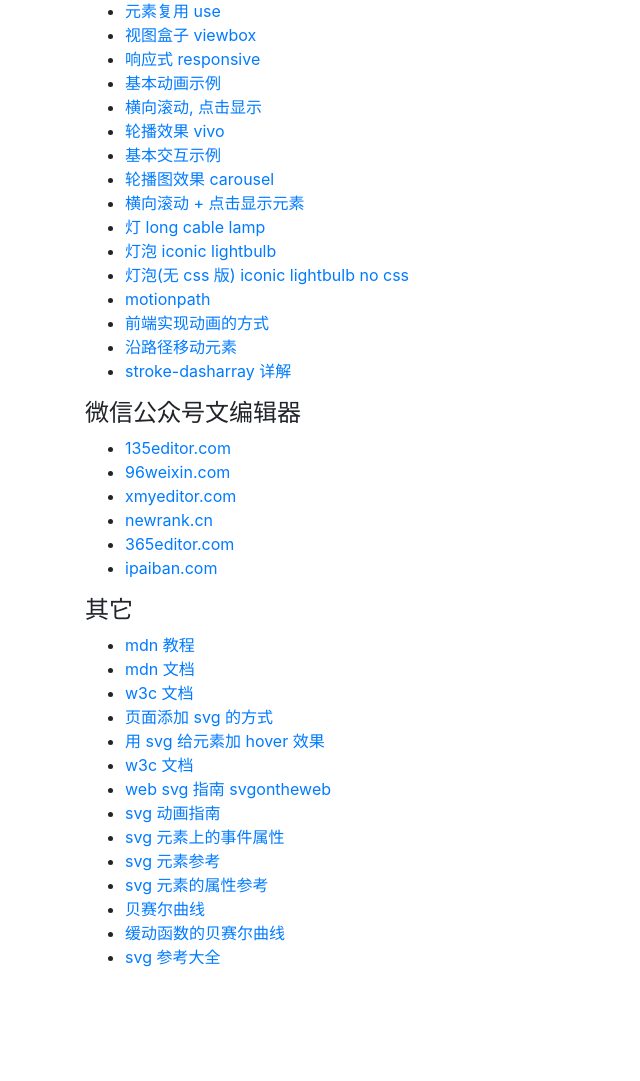
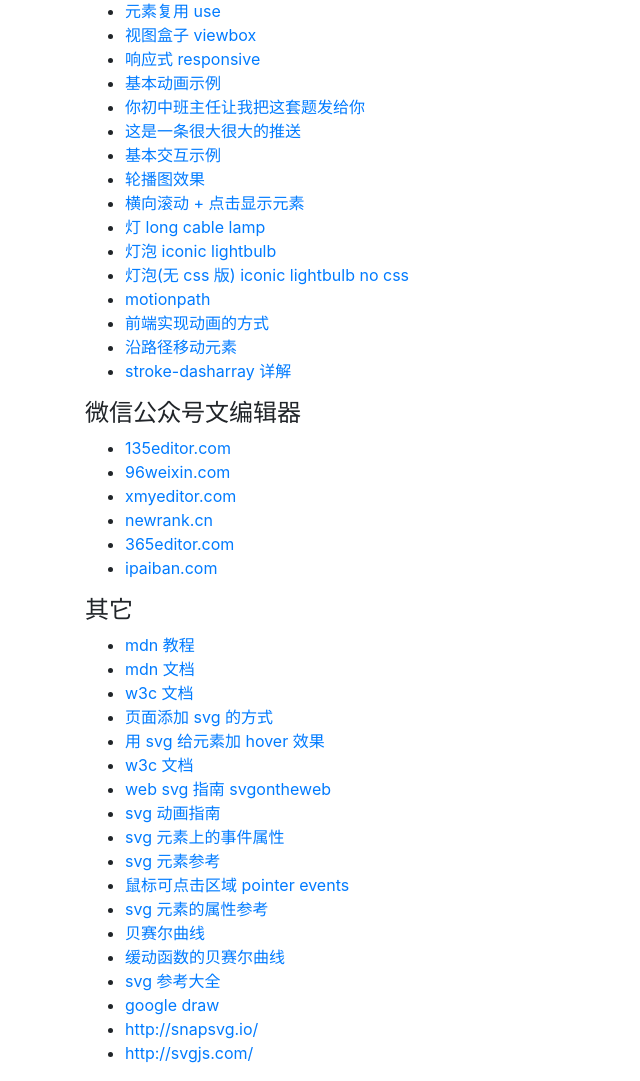
Before and after one commit to shrekuu/svg-for-wechat-articles, a website: page index.html in a window 1280 px wide. Shown: the part 420-1501 px from the top of the page, without its empty margins (0-640 px from the left). Before the commit the page ends 1405 px from the top, so only its background shows below. Drawn offline with Linux system fonts and the light colour scheme.

Commit message:
增加一些参考文档

```diff
--- a/index.html
+++ b/index.html
@@ -75,16 +75,20 @@
                     <a href="/pages/basic-animations.html" target="_blank">基本动画示例</a>
                 </li>
                 <li>
-                <a href="/pages/animation-1.html" target="_blank">横向滚动, 点击显示</a>
+                    <a href="https://mp.weixin.qq.com/s?__biz=MzA4NzA0ODUzOA==&mid=2651270736&idx=1&sn=96767949ec16f1c1da93fa9f9ad0bee4&chksm=8bcce665bcbb6f73f2354606a77a932b551db38f33cd8992dc952cf08687ae623f0d516239f3&mpshare=1&scene=23&srcid=0706tQHGZ3YaNDLtmasgBpnk#rd">你初中班主任让我把这套题发给你</a>
+                    &nbsp;
+                    <!-- <a href="/pages/animation-2.html" target="_blank">轮播效果</a> -->
                 </li>
                 <li>
-                <a href="/pages/animation-2.html" target="_blank">轮播效果 vivo</a>
+                    <a href="https://mp.weixin.qq.com/s?__biz=MzI0Njc4MjM0Nw==&mid=2247486169&idx=1&sn=2dba43c21b00cf714f70ea3fcebc634a&chksm=e9bb4a3ddeccc32bce84cdbe4a55d864cc5ab3c6313d52b552d2e59b1b3bec040ff5a89ce855&mpshare=1&scene=23&srcid=0706Ufxzmj7PtS1wznaMUBqh#rd">这是一条很大很大的推送</a>
+                    &nbsp;
+                    <!-- <a href="/pages/animation-1.html" target="_blank">横向滚动, 点击显示</a> -->
                 </li>
                 <li>
                     <a href="/pages/interactions.html" target="_blank">基本交互示例 </a>
                 </li>
                 <li>
-                <a href="/pages/carousel.html" target="_blank">轮播图效果 carousel</a>
+                    <a href="/pages/carousel.html" target="_blank">轮播图效果</a>
                 </li>
                 <li>
                     <a href="/pages/click-to-show-items-step-by-step.html" target="_blank">横向滚动 + 点击显示元素</a>
@@ -173,6 +177,9 @@
                 </li>
 
                 <li>
+                    <a href="https://www.smashingmagazine.com/2018/05/svg-interaction-pointer-events-property/" target="_blank">鼠标可点击区域 pointer events</a>
+                </li>
+                <li>
                     <a href="https://developer.mozilla.org/en-US/docs/Web/SVG/Attribute" target="_blank">svg 元素的属性参考</a>
                 </li>
                 <li>
@@ -184,7 +191,16 @@
                 <li>
                     <a href="https://www.webdesignerdepot.com/2015/01/the-ultimate-guide-to-svg/" target="_blank">svg 参考大全</a>
                 </li>
+                <li>
+                    <a href="https://docs.google.com/drawings" target="_blank">google draw</a>
+                </li>
 
+                <li>
+                    <a href="http://snapsvg.io/" target="_blank">http://snapsvg.io/</a>
+                </li>
+                <li>
+                    <a href="https://docs.google.com/drawings" target="_blank">http://svgjs.com/</a>
+                </li>
             </ul>
     </div>
 
```
Also changed, not shown: pages/xss.html (added, +33 -0 lines), fixtures/xss.svg (added). Lines whose indentation alone changed are shown as unchanged.
